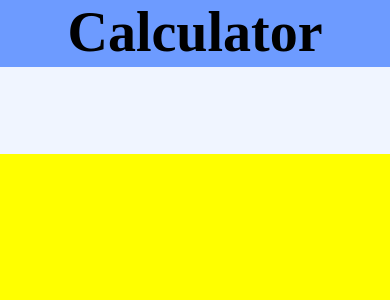
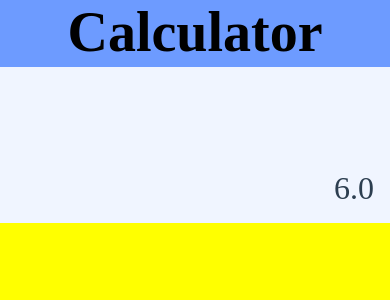
Before and after one commit to csm-18/calc-web, a Vue app in the folder frontend/: page / in a window 390 px wide. Shown: the top 300 px of the page. Built offline with nearby package versions, Linux system fonts and the light colour scheme; a web font is replaced by a local one.

Commit message:
fe: add result display

```diff
--- a/frontend/src/components/Calc.vue
+++ b/frontend/src/components/Calc.vue
@@ -1,7 +1,10 @@
 <script setup></script>
 
 <template>
-  <div class="con"><input id="input" type="text" /></div>
+  <div class="con">
+    <input id="input" type="text" />
+    <p id="result">6.0</p>
+  </div>
 </template>
 
 <style scoped>
@@ -19,11 +22,21 @@
       padding: 1rem;
       background: var(--white);
       color: var(--charcoal);
+      caret-color: var(--blue);
 
       overflow-x: auto;
       white-space: nowrap;
       touch-action: manipulation;
     }
+
+    #result {
+      margin: 0;
+      text-align: right;
+      padding: 1rem;
+      font-size: 2rem;
+      background: var(--white);
+      color: var(--charcoal);
+    }
   }
 }
 </style>
```
